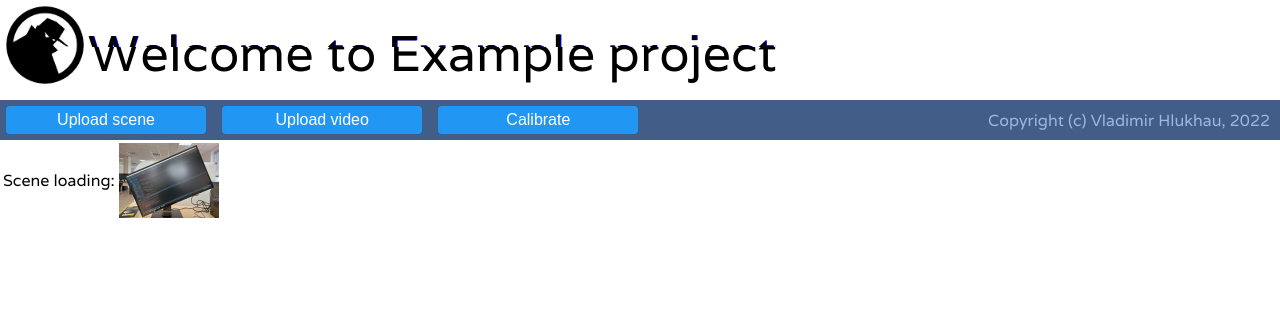
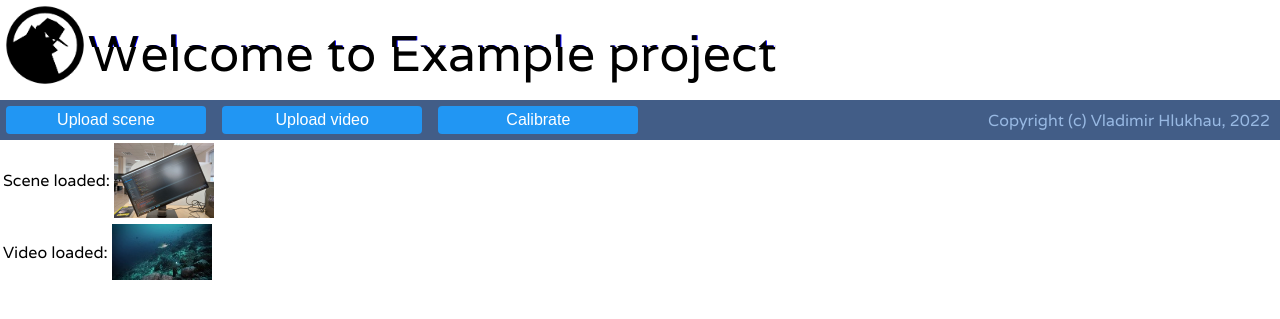
Before and after one commit to hlukhau/video, a Flask app: page / in a window 1280 px wide. Shown: the top 319 px of the page. Run offline with Flask 2, Linux system fonts and the light colour scheme.

Commit message:
video small

```diff
--- a/admin.py
+++ b/admin.py
@@ -1,6 +1,7 @@
 from flask import Flask, render_template, request
 import cv2
 import os
+import glob
 
 app = Flask(__name__)
 
@@ -8,13 +9,18 @@ app = Flask(__name__)
 @app.route('/')
 def index():
     scene = ""
+    video = ""
     if (os.path.exists('static/projects/demo/scene/scene.jpg')):
         scene = '/static/projects/demo/scene/scene.jpg'
         print(scene)
+
+        if (os.path.exists('static/projects/demo/video/small.jpg')):
+            video = '/static/projects/demo/video/small.jpg'
+            print(video)
     else:
         print('no scene')
 
-    return render_template('main.html', project="Example project", scene=scene)
+    return render_template('main.html', project="Example project", scene=scene, video=video)
 #    return "Index Page - goto <a href='/hello?coords=[[10,20],[30,13]]&param=[1200,600]'>hello</a><br>or go to drag and drop page <a href='static/drag-drop.html'>PAGE</a><br>go to <a href='static/main.html'>Bootstrap</a> page"
 
 
--- a/templates/main.html
+++ b/templates/main.html
@@ -21,8 +21,23 @@
       {% if scene != "": %}
           <table>
               <tr>
-                  <td valign="middle">Scene loading:</td>
+                  <td valign="middle">Scene loaded: </td>
                   <td valign="top"><img src='{{scene}}' width="100px" /></td>
+              </tr>
+          </table>
+      {% else %}
+          No scene
+      {% endif %}
+        </div>
+      </span>
+
+      <span>
+        <div>
+      {% if video != "": %}
+          <table>
+              <tr>
+                  <td valign="middle">Video loaded: </td>
+                  <td valign="top"><img src='{{video}}' width="100px" /></td>
               </tr>
           </table>
       {% else %}
```
Also changed, not shown: static/projects/demo/video/small.jpg (renamed from static/3.mp4s.jpg).
